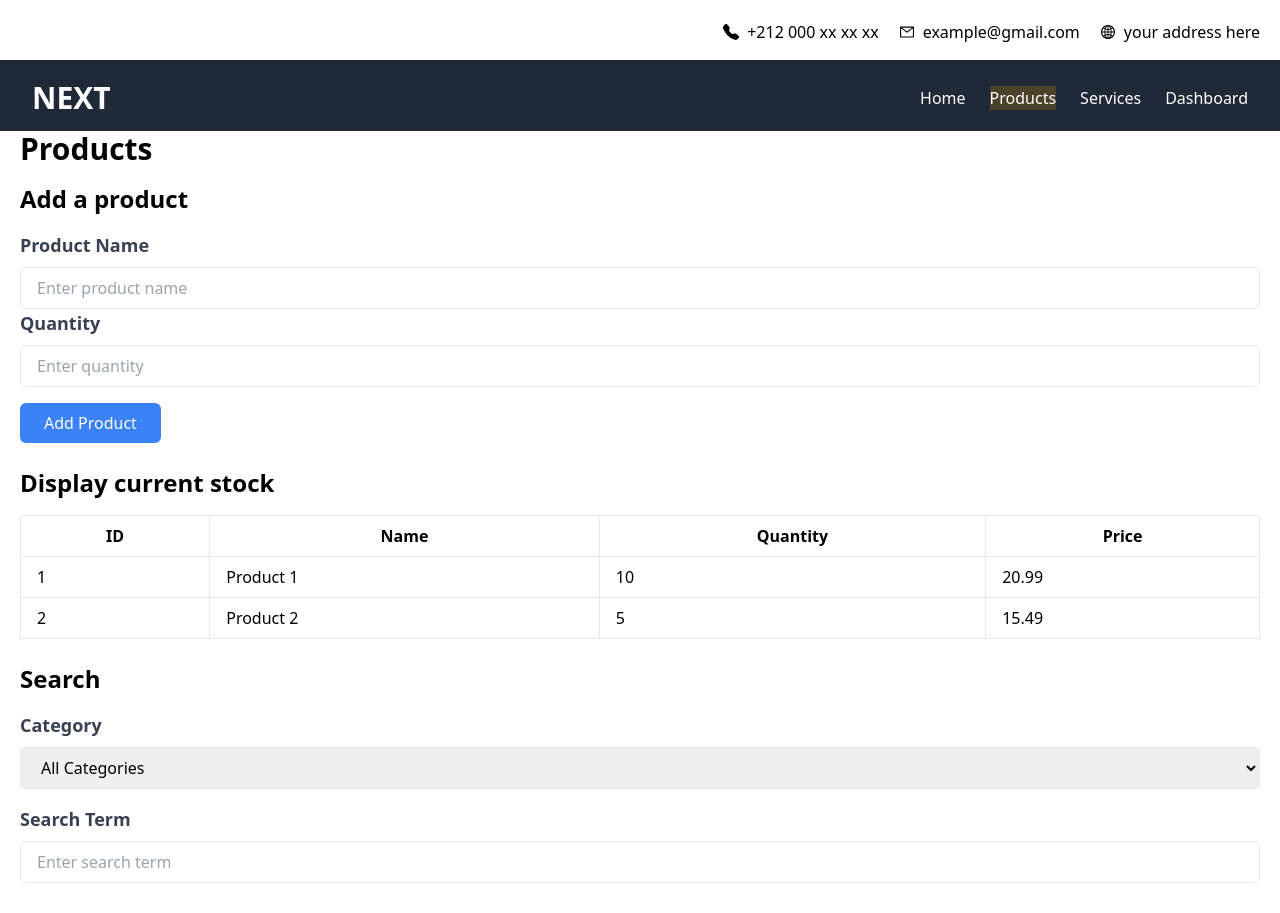
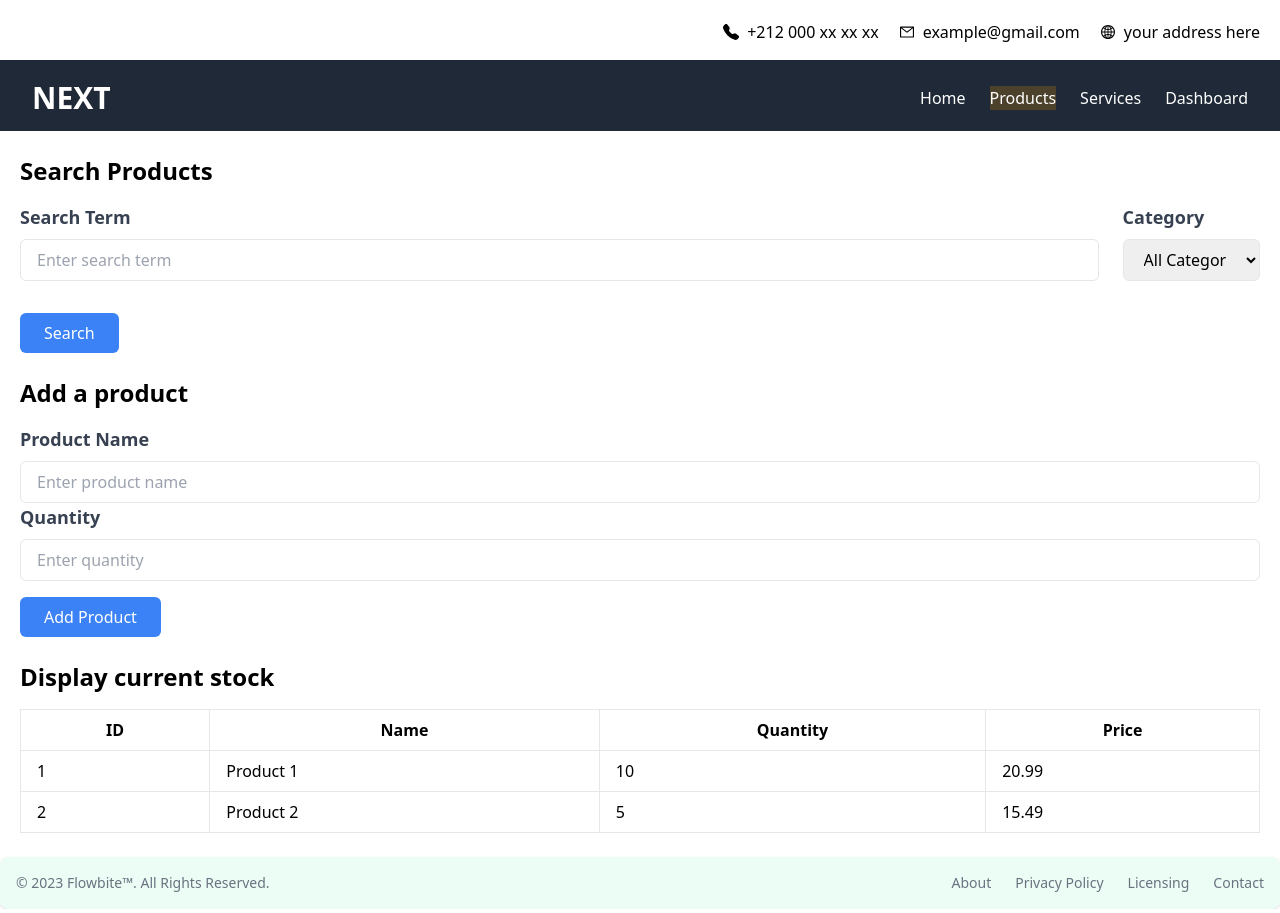
Before and after one commit to ckgamer/ecommerce, a Next.js app: page /products in a window 1280 px wide. Shown: the top 913 px of the page. Built offline with nearby package versions, Linux system fonts and the light colour scheme.

Commit message:
update products post

```diff
--- /dev/null
+++ b/app/api/addProduct/route.js
@@ -0,0 +1,42 @@
+import { MongoClient } from "mongodb";
+import { NextResponse } from "next/server";
+import stringify from "json-stringify-safe";
+
+export async function GET(request) {
+  // // Replace the uri string with your connection string.
+  const uri =
+    "mongodb+srv://ckgamer:Xu4U1mQ6Rg2YQQwQ@cluster0.okyilff.mongodb.net/";
+  const client = new MongoClient(uri);
+
+  try {
+    const database = client.db("stock");
+    const inventory = database.collection("inventory");
+    const query = {};
+    const allProducts = await inventory.find(query).toArray();
+    // const content = stringify(movie);
+    // console.log(request);
+    console.log(movie);
+    return NextResponse.json({ allProducts });
+  } finally {
+    //     // Ensures that the client will close when you finish/error
+    await client.close();
+  }
+}
+export async function POST(request) {
+  let body = request.body;
+  // // Replace the uri string with your connection string.
+  const uri =
+    "mongodb+srv://ckgamer:Xu4U1mQ6Rg2YQQwQ@cluster0.okyilff.mongodb.net/";
+  const client = new MongoClient(uri);
+
+  try {
+    const database = client.db("stock");
+    const inventory = database.collection("inventory");
+    const product = await inventory.insertOne(body);
+    console.log(product);
+    return NextResponse.json({ product });
+  } finally {
+    //     // Ensures that the client will close when you finish/error
+    await client.close();
+  }
+}
--- a/pages/products.jsx
+++ b/pages/products.jsx
@@ -37,8 +37,47 @@ export default function Products() {
 
   return (
     <>
+      <div className="container my-6 mx-auto">
+        <h2 className="text-2xl font-bold mb-4">Search Products</h2>
+        <div className="w-full flex">
+          <div className="mb-4 mr-6 w-full">
+            <label className="block mb-2 text-lg font-bold text-gray-700" htmlFor="searchTerm">
+              Search Term
+            </label>
+            <input
+              className="w-full px-4 py-2 border rounded-md focus:outline-none focus:ring focus:border-blue-300"
+              type="text"
+              id="searchTerm"
+              name="searchTerm"
+              placeholder="Enter search term"
+              value={searchTerm}
+              onChange={(e) => setSearchTerm(e.target.value)}
+            />
+          </div>
+          <div className="mb-4">
+            <label className="block mb-2 text-lg font-bold text-gray-700" htmlFor="category">
+              Category
+            </label>
+            <select
+              className="w-full px-4 py-2 border rounded-md focus:outline-none focus:ring focus:border-blue-300"
+              id="category"
+              name="category"
+            >
+              <option value="all">All Categories</option>
+              <option value="electronics">Product 1</option>
+              <option value="clothing">Product 2</option>
+              {/* Add more categories as needed */}
+            </select>
+          </div>
+        </div>
+        <button
+          className="mt-4 px-6 py-2 bg-blue-500 text-white rounded-md hover:bg-blue-600 focus:outline-none focus:ring focus:border-blue-300"
+          onClick={handleSearch}
+        >
+          Search
+        </button>
+      </div>
       <div className="container mx-auto">
-        <h2 className="text-3xl font-bold mb-4">Products</h2>
         <h2 className="text-2xl font-bold mb-4">Add a product</h2>
         <form onSubmit={handleAddProduct}>
           <label className="block mb-2 text-lg font-bold text-gray-700" htmlFor="productName">
@@ -98,45 +137,6 @@ export default function Products() {
           </tbody>
         </table>
       </div>
-      <div className="container my-6 mx-auto">
-        <h2 className="text-2xl font-bold mb-4">Search</h2>
-        <div className="mb-4">
-          <label className="block mb-2 text-lg font-bold text-gray-700" htmlFor="category">
-            Category
-          </label>
-          <select
-            className="w-full px-4 py-2 border rounded-md focus:outline-none focus:ring focus:border-blue-300"
-            id="category"
-            name="category"
-          >
-            <option value="all">All Categories</option>
-            <option value="electronics">Product 1</option>
-            <option value="clothing">Product 2</option>
-            {/* Add more categories as needed */}
-          </select>
-        </div>
-
-        <div className="mb-4">
-          <label className="block mb-2 text-lg font-bold text-gray-700" htmlFor="searchTerm">
-            Search Term
-          </label>
-          <input
-            className="w-full px-4 py-2 border rounded-md focus:outline-none focus:ring focus:border-blue-300"
-            type="text"
-            id="searchTerm"
-            name="searchTerm"
-            placeholder="Enter search term"
-            value={searchTerm}
-            onChange={(e) => setSearchTerm(e.target.value)}
-          />
-        </div>
-        <button
-          className="mt-4 px-6 py-2 bg-blue-500 text-white rounded-md hover:bg-blue-600 focus:outline-none focus:ring focus:border-blue-300"
-          onClick={handleSearch}
-        >
-          Search
-        </button>
-      </div>
     </>
   );
 }
```
